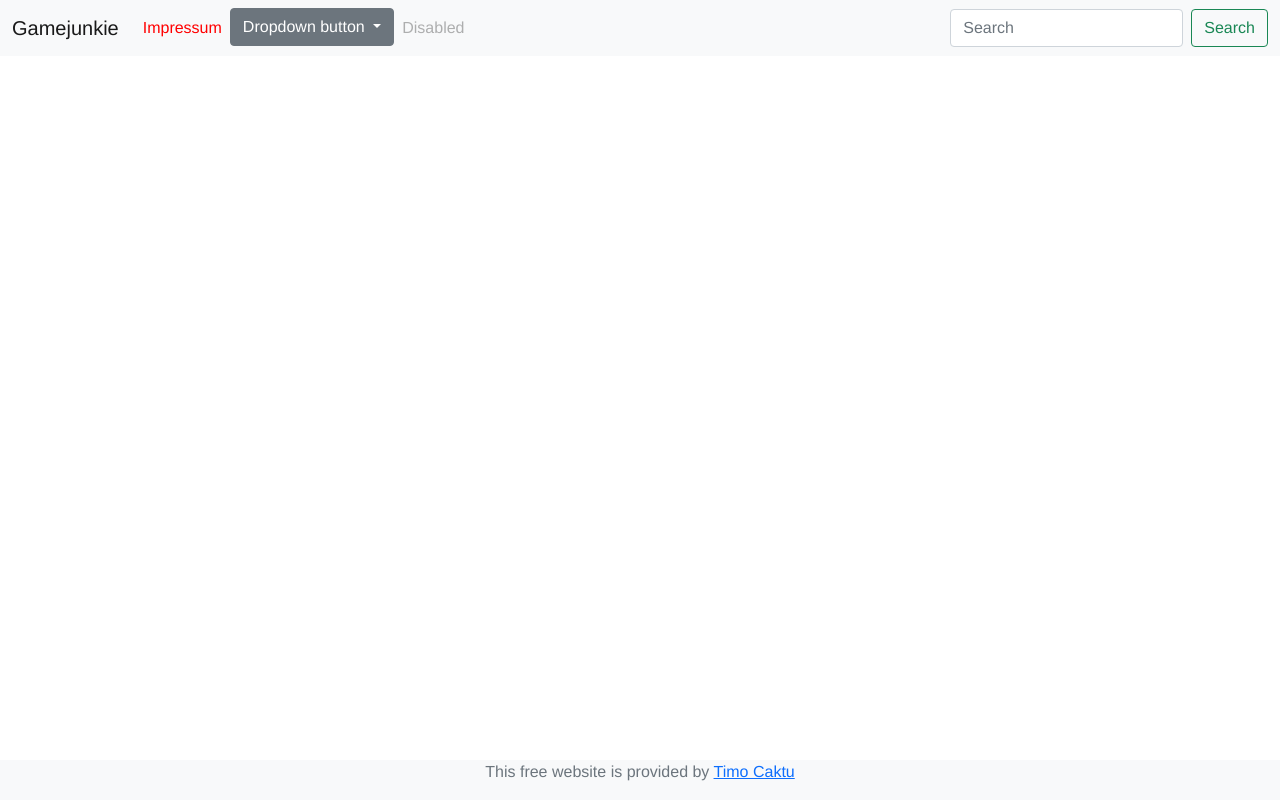
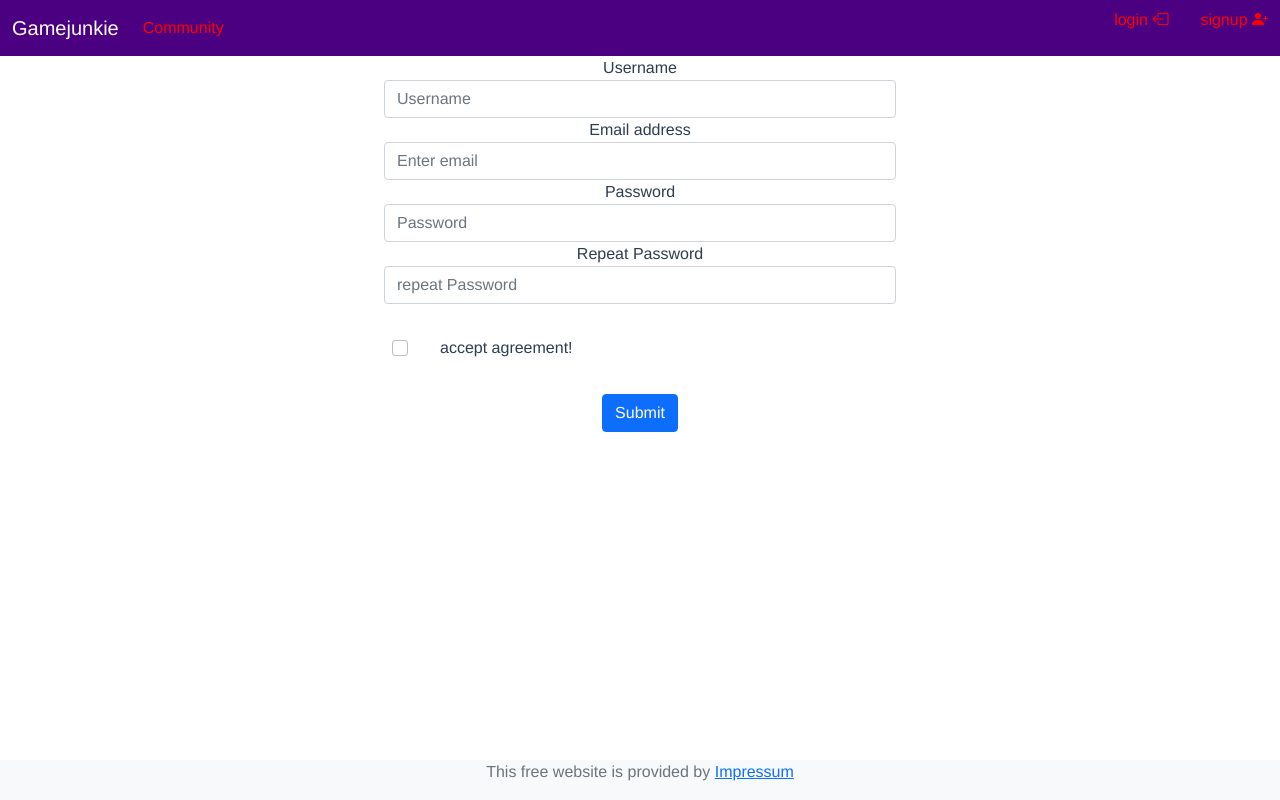
Before and after one commit to TimoCak/gamesite, a Vue app: page /signup in a window 1280 px wide. Built offline with nearby package versions, Linux system fonts and the light colour scheme.

Commit message:
huge changes

```diff
--- a/package.json
+++ b/package.json
@@ -11,6 +11,7 @@
     "@popperjs/core": "^2.11.5",
     "body-parser": "^1.20.0",
     "bootstrap": "^5.1.3",
+    "bootstrap-icons": "^1.8.1",
     "core-js": "^3.8.3",
     "express": "^4.18.1",
     "mysql": "^2.18.1",
--- a/src/components/Footer.vue
+++ b/src/components/Footer.vue
@@ -2,10 +2,10 @@
     <div id="footer">
         <footer class="fixed-bottom text-center text-ls-start bg-light text-muted ">
             <address>
-                This free website is provided by <a href="Me.php">Timo Caktu</a>
+                This free website is provided by
+                <router-link to="/Impressum">Impressum</router-link>
             </address>
-</footer>
-
+        </footer>
     </div>
 </template>
 
--- a/src/components/Header.vue
+++ b/src/components/Header.vue
@@ -1,5 +1,5 @@
 <template>
-  <nav class="navbar navbar-expand-lg navbar-light bg-light">
+  <nav class="navbar navbar-expand-lg navbar-dark navbar-custom">
     <div class="container-fluid">
       <router-link to="/" class="navbar-brand">Gamejunkie</router-link>
       <button class="navbar-toggler" type="button" data-bs-toggle="collapse" data-bs-target="#navbarSupportedContent" aria-controls="navbarSupportedContent" aria-expanded="false" aria-label="Toggle navigation">
@@ -8,26 +8,19 @@
       <div class="collapse navbar-collapse" id="navbarSupportedContent">
         <ul class="navbar-nav me-auto mb-2 mb-lg-0">
           <li class="nav-item nav-link">
-            <router-link to="/Impressum">Impressum</router-link>
+            <router-link to="/communityhub">Community</router-link>
           </li>
-          <li class="nav-item dropdown">
-            <button class="btn btn-secondary dropdown-toggle" type="button" id="dropdownMenuButton1" data-bs-toggle="dropdown" aria-expanded="false">
-              Dropdown button
-            </button>
-            <ul class="dropdown-menu" aria-labelledby="dropdownMenuButton1">
-              <li><a class="dropdown-item" href="#">Action</a></li>
-              <li><a class="dropdown-item" href="#">Another action</a></li>
-              <li><a class="dropdown-item" href="#">Something else here</a></li>
-            </ul>
+         </ul>
+          <ul style="right 100%; display: flex; list-style-type: none;">
+           <li style="margin-right: 2em;">
+              <router-link to="/login">login
+              <i class="bi bi-box-arrow-left"></i></router-link>
           </li>
-          <li class="nav-item">
-            <a class="nav-link disabled" href="#" tabindex="-1" aria-disabled="true">Disabled</a>
+          <li>
+              <router-link to="/signup">signup
+              <i class="bi bi-person-plus-fill"></i></router-link>
           </li>
-        </ul>
-        <form class="d-flex">
-          <input class="form-control me-2" type="search" placeholder="Search" aria-label="Search" v-model="searcher">
-          <button @click="search()" class="btn btn-outline-success" type="submit">Search</button>
-        </form>
+          </ul>
       </div>
     </div>
   </nav>
@@ -56,8 +49,10 @@ a {
   text-decoration: none;
 }
  a:hover {
-  color: blueviolet
+  color: azure;
 
 }
-
+.navbar-custom {
+  background-color: #4B0082;
+}
 </style>
--- a/src/components/Home.vue
+++ b/src/components/Home.vue
@@ -1,9 +1,7 @@
 <template>
  <div>
-   <h1>{{title}}</h1>
-   <router-link to="/Impressum">Impressum</router-link><br>
-   <router-link to="/">Home</router-link>
- </div>
+   <h1>Willkommen!</h1>
+  </div>
 </template>
 
 <script>
@@ -11,7 +9,7 @@ export default {
   name: "HomeSite",
   data() {
     return {
-      title: "Gamejunkie",
+
 
 
     }
--- /dev/null
+++ b/src/components/Signup.vue
@@ -0,0 +1,47 @@
+<template>
+<form>
+  <div class="form-group">
+    <label>Username</label>
+    <input type="text" class="form-control" id="exampleInputPassword1" placeholder="Username">
+  </div>
+  <div class="form-group">
+    <label>Email address</label>
+    <input type="email" class="form-control" id="exampleInputEmail1" aria-describedby="emailHelp" placeholder="Enter email">
+  </div>
+  <div class="form-group">
+    <label>Password</label>
+    <input type="password" class="form-control" id="exampleInputPassword1" placeholder="Password">
+  </div>
+  <div class="form-group">
+    <label>Repeat Password</label>
+    <input type="password" class="form-control" id="exampleInputPassword1" placeholder="repeat Password">
+  </div>
+  <div class="form-check">
+    <input type="checkbox" class="form-check-input" id="exampleCheck1">
+    <label id="checkboxLabel" class="form-check-label">accept agreement!</label>
+  </div>
+  <button type="submit" class="btn btn-primary">Submit</button>
+</form>
+
+</template>
+
+<script>
+export default {
+    name: 'SignupVue'
+}
+</script>
+
+<style scoped>
+    form {
+        width: 40%;
+        margin: auto;
+    }
+    .form-check {
+        padding: 2em;
+        display: flex;
+    }
+    #checkboxLabel {
+        margin-left: 2em;
+    }
+
+</style>
--- a/src/main.js
+++ b/src/main.js
@@ -3,6 +3,7 @@ import App from './App.vue'
 import router from './router'
 import 'bootstrap/dist/css/bootstrap.css'
 import 'bootstrap/dist/js/bootstrap.min.js'
+import 'bootstrap-icons/font/bootstrap-icons.css'
 
 
 const app = createApp(App)
--- a/src/router.js
+++ b/src/router.js
@@ -1,6 +1,7 @@
 import { createWebHistory, createRouter } from "vue-router";
 import Impressum from "@/components/Impressum";
 import Home from "@/components/Home";
+import Signup from "@/components/Signup";
 
 
 const routes = [
@@ -13,6 +14,11 @@ const routes = [
         path: '/',
         name: "Home",
         component: Home
+    },
+    {
+        path: '/signup',
+        name: "Signup",
+        component: Signup
     }
 ]
 
```
Also changed, not shown: 1 other file (tests, documents, lock files or other folders).
